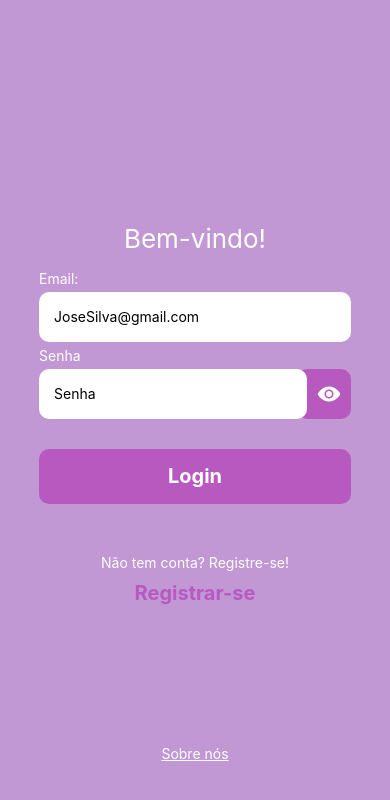
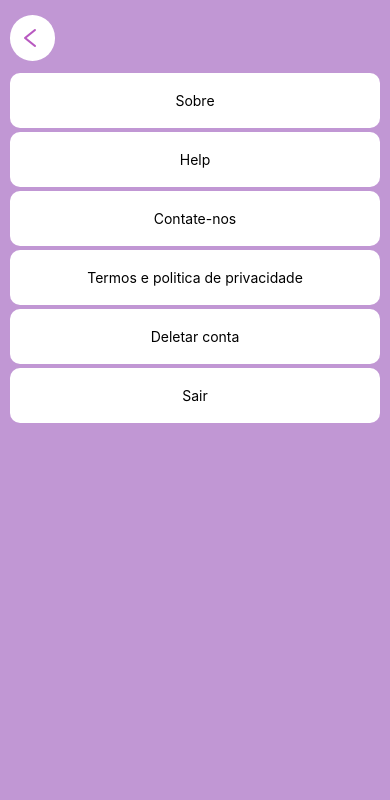
Before and after one commit to femitz/RegistroDePensamentos, a React Native app: screen /Settings in a window 390 px wide. Shown: the top 800 px of the page. Built offline with nearby package versions, Linux system fonts and the light colour scheme.

Commit message:
feature: add screen settings

```diff
--- a/App.tsx
+++ b/App.tsx
@@ -7,6 +7,7 @@ import LoginScreen from "./screen/LoginScreen"
 import RegistrarScreen from "./screen/RegistrarScreen";
 import PensamentosAnterioresScreen from "./screen/PensamentosAnterioresScreen";
 import RegisterScreen from "./screen/RegisterScreen";
+import Settings from "./screen/Settings";
 
 const Stack = createNativeStackNavigator()
 
@@ -17,8 +18,9 @@ export default function App() {
       <Stack.Navigator>
         <Stack.Screen options={{ headerShown: false }} name="Login" component={LoginScreen}/>
         <Stack.Screen options={{ headerShown: false }} name="PensamentosAnteriores" component={PensamentosAnterioresScreen}/>
-        <Stack.Screen options={{ headerShown: false}} name="Register" component={RegisterScreen}/>
+        <Stack.Screen options={{ headerShown: false }} name="Register" component={RegisterScreen}/>
         <Stack.Screen options={{ headerShown: false }} name="Registrar" component={RegistrarScreen}/>
+        <Stack.Screen options={{ headerShown: false }} name="Settings" component={Settings}/>
       </Stack.Navigator>
     </NavigationContainer>
   );
--- /dev/null
+++ b/components/ScreenSettings/Buttons.tsx
@@ -0,0 +1,25 @@
+import { TouchableOpacity, Text, StyleSheet } from "react-native";
+
+const Buttons = ({ text, onPress }) => {
+
+  return (
+    <TouchableOpacity style={styles.buttons} onPress={onPress}>
+      <Text>{text}</Text>
+    </TouchableOpacity>
+  );
+};
+
+export default Buttons;
+
+const styles = StyleSheet.create({
+  buttons: {
+    width: "100%",
+    height: 55,
+    justifyContent: "center",
+    textAlign: "center",
+    alignItems: "center",
+    backgroundColor: "#fff",
+    borderRadius: 10,
+    marginVertical: 2,
+  },
+});
--- a/hook/useLogin.tsx
+++ b/hook/useLogin.tsx
@@ -15,7 +15,7 @@ export function useLogin(){
   const navigation = useNavigation();
   const auth = getAuth();
 
-  const sobreNos = "Para saber mais como seus dados são guardados visite a nossa pagina: \n\ngithub.com/devmitz/RegistroDePensamentos\n\n Caso queira solicitar a exclusão de sua conta envie uma email para: \n\ncontato.felipeschmitz@gmail.com"
+  const sobreNos = "Para saber mais como seus dados são guardados visite a nossa pagina: \n\ngithub.com/devmitz/RegistroDePensamentos\n\n"
 
   useEffect(() => {
     checkPreviousLogin();
--- a/screen/PensamentosAnterioresScreen.tsx
+++ b/screen/PensamentosAnterioresScreen.tsx
@@ -13,27 +13,15 @@ import { collection, onSnapshot } from "firebase/firestore";
 import { SafeAreaView } from "react-native-safe-area-context";
 import { StatusBar } from "expo-status-bar";
 import { Ionicons } from '@expo/vector-icons';
-import { getAuth, signOut } from "firebase/auth";
-import AsyncStorage from "@react-native-async-storage/async-storage";
+
 import { Cards } from "../components/Cards";
 
 const PensamentosAnterioresScreen = () => {
   const navigation = useNavigation();
   const route = useRoute();
-  const auth = getAuth();
 
   //@ts-ignore
   const { userId } = route.params;
-
-  function loggout(){
-    signOut(auth).then(() => {
-      AsyncStorage.clear()
-      //@ts-ignore
-      navigation.navigate('Login')
-    }).catch((error) => {
-      console.log('Erro ao deslogar: ', error)
-    });
-  }
 
   useEffect(() => {
     const pensamentosRef = collection(
@@ -67,8 +55,10 @@ const PensamentosAnterioresScreen = () => {
       {/* Botão sair. */}
       <TouchableOpacity
       style={styles.exit}
-      onPress={() => loggout()}>
-        <Ionicons name="exit-outline" size={24} color="#B859C0"  />
+      //@ts-ignore
+      onPress={() => navigation.navigate("Settings")}>
+        <Ionicons name="settings-outline" size={24} color="#B859C0" />
+        {/* <Ionicons name="exit-outline" size={24} color="#B859C0"  /> */}
       </TouchableOpacity>
        {/*Botão Adicionar novos pensamentos  */}
 
--- /dev/null
+++ b/screen/Settings.tsx
@@ -0,0 +1,85 @@
+import {
+  View,
+  StyleSheet,
+  TouchableOpacity,
+  ScrollView,
+  Alert,
+} from "react-native";
+import { SafeAreaView } from "react-native-safe-area-context";
+import { StatusBar } from "expo-status-bar";
+import { getAuth, signOut } from "firebase/auth";
+import AsyncStorage from "@react-native-async-storage/async-storage";
+import { useNavigation } from "@react-navigation/native";
+import { AntDesign } from "@expo/vector-icons";
+
+// Components
+import Buttons from "../components/ScreenSettings/Buttons";
+
+const Settings = () => {
+  const navigation = useNavigation();
+  const auth = getAuth();
+
+  const sobre =
+    "Para saber mais como seus dados são guardados visite a nossa pagina: \n\ngithub.com/devmitz/RegistroDePensamentos\n\n";
+
+  function loggout() {
+    signOut(auth)
+      .then(() => {
+        AsyncStorage.clear();
+        //@ts-ignore
+        navigation.navigate("Login");
+      })
+      .catch((error) => {
+        console.log("Erro ao deslogar: ", error);
+      });
+  }
+  return (
+    <SafeAreaView
+      style={{ backgroundColor: "#C197D4", flex: 1, paddingHorizontal: 10 }}
+    >
+      <StatusBar style="dark" />
+      <TouchableOpacity
+        //botão de voltar...
+        onPress={() => navigation.goBack()}
+        style={{
+          marginTop: 15,
+          borderRadius: 30,
+          marginBottom: 10,
+          backgroundColor: "#fff",
+          padding: 10,
+          width: 45,
+          justifyContent: "center",
+          alignItems: "center",
+        }}
+      >
+        <AntDesign
+          name="left"
+          size={24}
+          color={"#B859C0"}
+          style={{ marginRight: 5 }}
+        />
+      </TouchableOpacity>
+      <ScrollView showsVerticalScrollIndicator={false}>
+        <View style={styles.container}>
+          <Buttons text="Sobre" onPress={() => Alert.alert("Sobre", sobre)} />
+          <Buttons text="Help" onPress={() => null} />
+          <Buttons text="Contate-nos" onPress={() => null} />
+          <Buttons text ="Termos e politica de privacidade" onPress={() => null} />
+          <Buttons text ="Deletar conta" onPress={() => null} />
+          <Buttons text="Sair" onPress={() => loggout()} />
+        </View>
+      </ScrollView>
+    </SafeAreaView>
+  );
+};
+
+export default Settings;
+
+const styles = StyleSheet.create({
+  container: {
+    flex: 1,
+    backgroundColor: "#C197D4",
+    alignItems: "center",
+    justifyContent: "center",
+  },
+});
```
